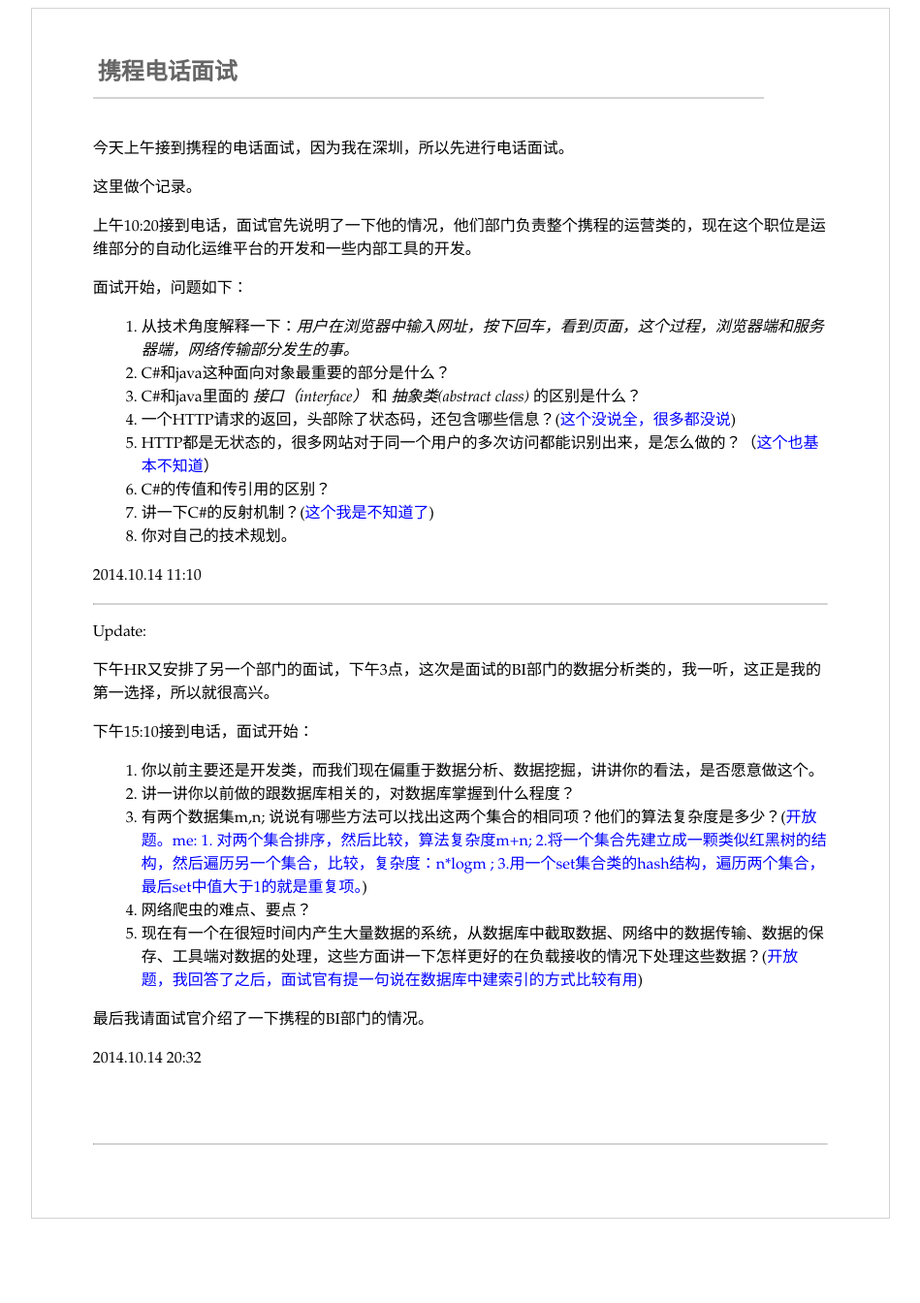
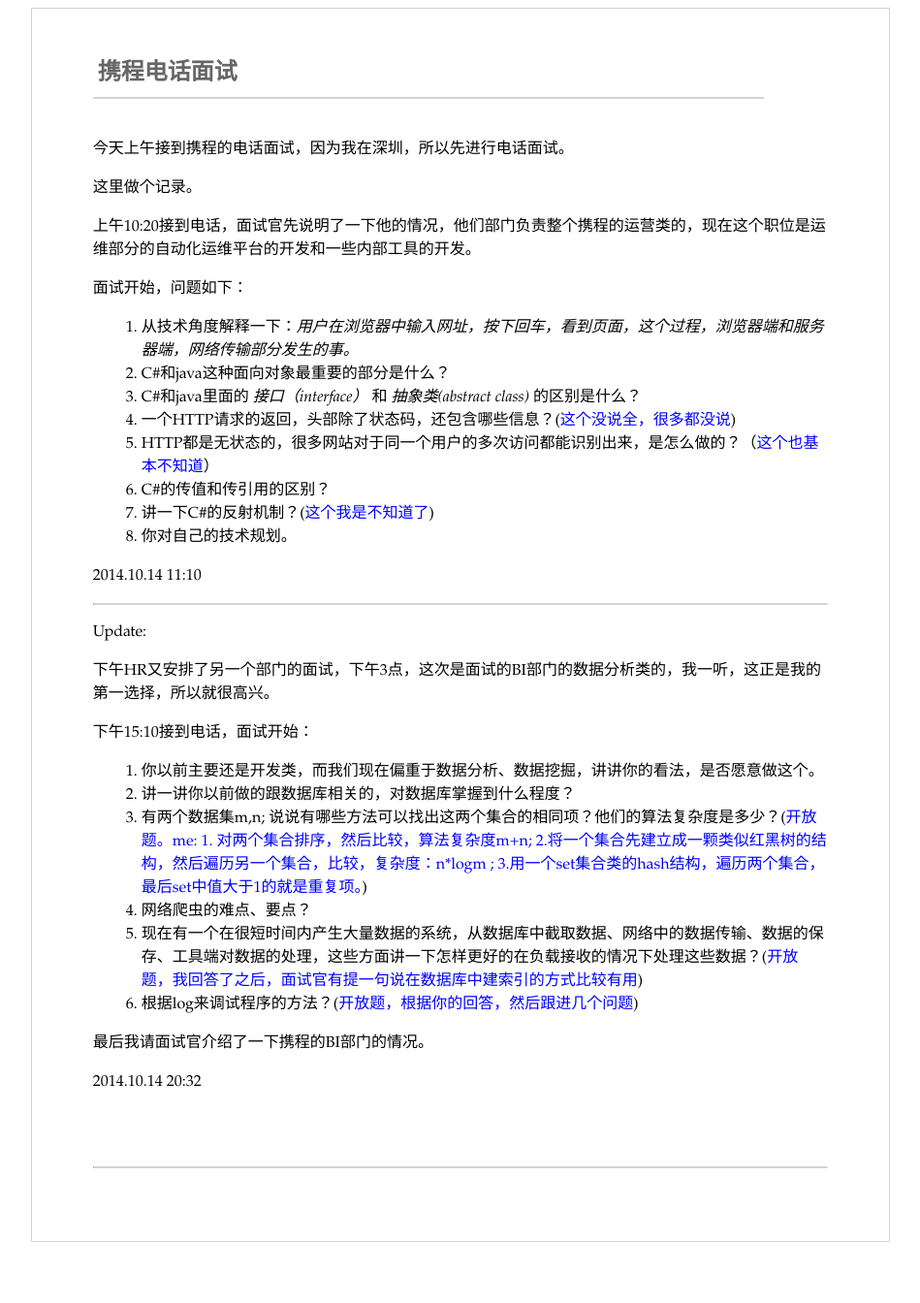
Before and after one commit to kk-mood/mood, a Jekyll site: the page built from _posts/2014-10-14-ctrips-telephone-interviews.md, in a window 1280 px wide. Shown: the whole page at 97% size, without its empty margins (166-1115 px from the left). Built offline with Jekyll 4.4.1, drawn with Linux system fonts in a browser that asks for light colours; Markdown is read by kramdown in place of the engine named in the settings; comment, search, counter and statistics services are not loaded; before the commit the page ends 1320 px from its top, so only the background shows below that.

Commit message:
Update a blog:     add a question.

```diff
--- a/_posts/2014-10-14-ctrips-telephone-interviews.md
+++ b/_posts/2014-10-14-ctrips-telephone-interviews.md
@@ -36,6 +36,7 @@
 3. 有两个数据集m,n; 说说有哪些方法可以找出这两个集合的相同项？他们的算法复杂度是多少？(<font color="blue">开放题。me: 1. 对两个集合排序，然后比较，算法复杂度m+n; 2.将一个集合先建立成一颗类似红黑树的结构，然后遍历另一个集合，比较，复杂度：n*logm ; 3.用一个set集合类的hash结构，遍历两个集合，最后set中值大于1的就是重复项。</font>)
 4. 网络爬虫的难点、要点？
 5. 现在有一个在很短时间内产生大量数据的系统，从数据库中截取数据、网络中的数据传输、数据的保存、工具端对数据的处理，这些方面讲一下怎样更好的在负载接收的情况下处理这些数据？(<font color="blue">开放题，我回答了之后，面试官有提一句说在数据库中建索引的方式比较有用</font>)
+6. 根据log来调试程序的方法？(<font color="blue">开放题，根据你的回答，然后跟进几个问题</font>)
 
 最后我请面试官介绍了一下携程的BI部门的情况。
 
```
